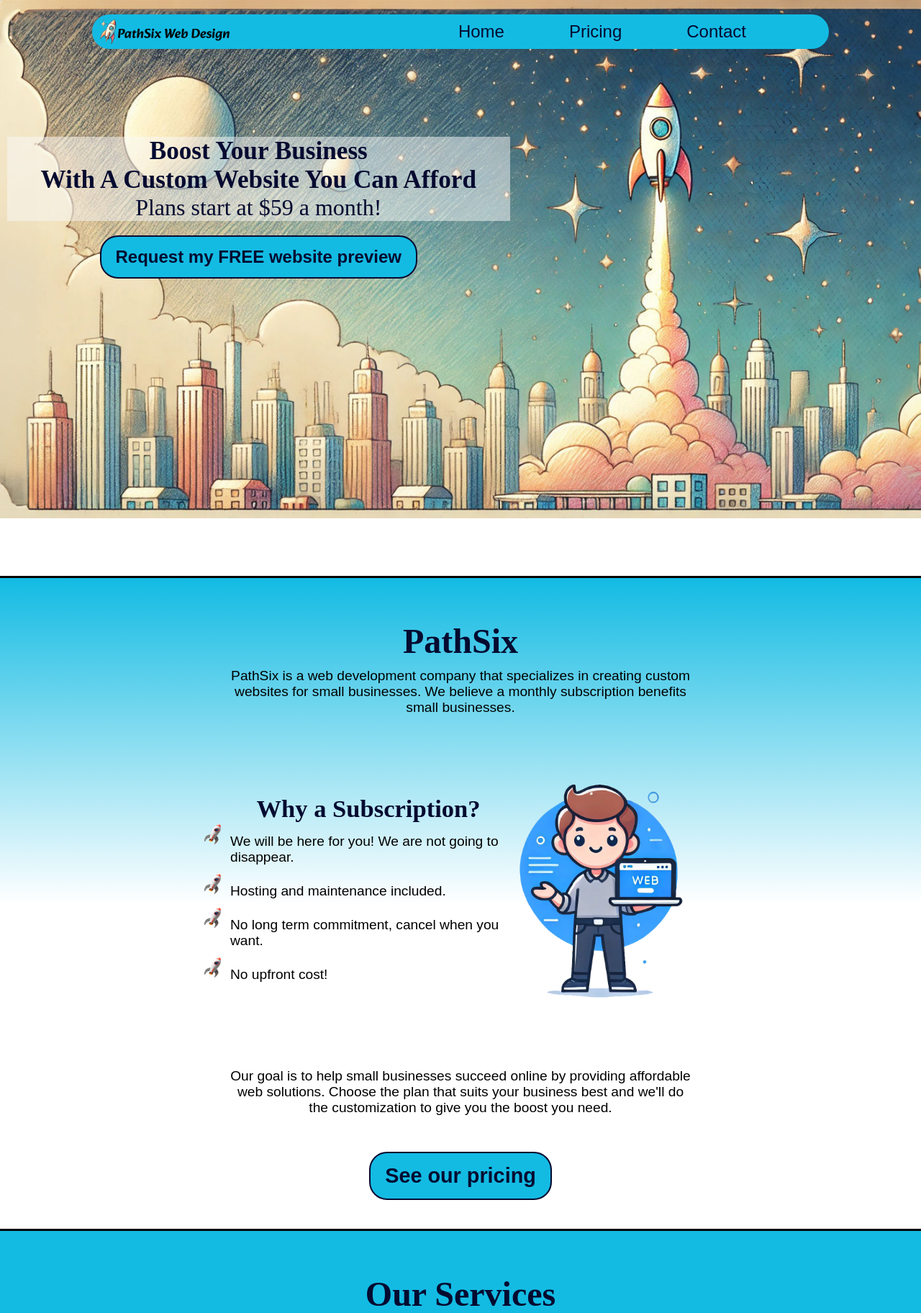
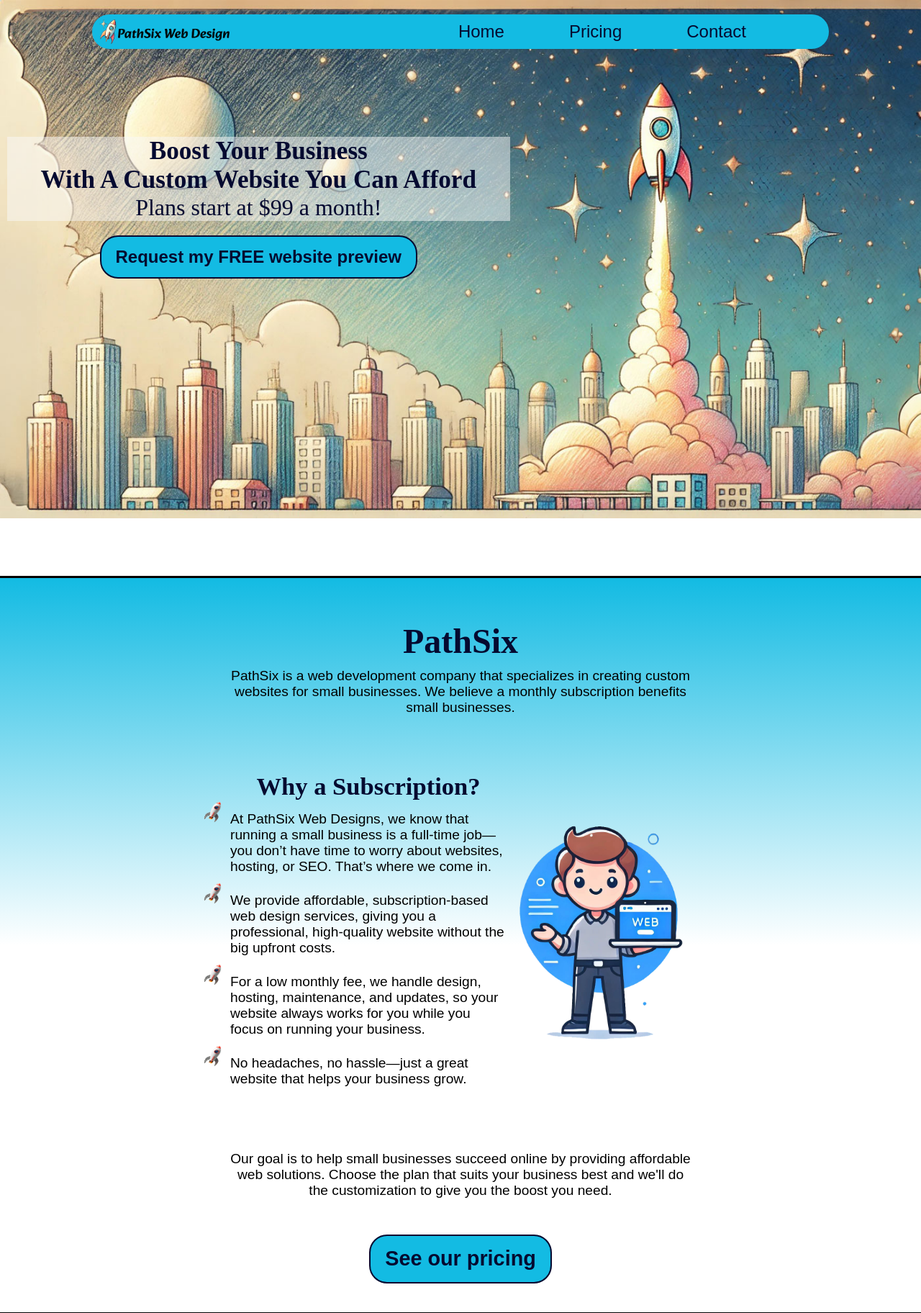
Before and after one commit to boonewh/pathsixdesigns, a Flask app: page / in a window 1280 px wide. Shown: the top 1824 px of the page at 72% size. Run offline with Flask 3, Linux system fonts and the light colour scheme; some libraries are stand-ins or nearby versions; some web fonts are replaced.

Commit message:
Fixing index.html

```diff
--- a/templates/index.html
+++ b/templates/index.html
@@ -10,7 +10,7 @@
         <div class="header-banner">
             <h1>Boost Your Business</h1>
             <h2>With A Custom Website You Can Afford</h2>
-            <p>Plans start at $59 a month!</p>
+            <p>Plans start at $99 a month!</p>
             <div class="buttons">
             <button><a href="{{ url_for('contact') }}">Request my FREE website preview</a></button>
             </div>
@@ -26,10 +26,10 @@
                     <div class="main-content">
                         <ul>
                             <h3>Why a Subscription?</h3>
-                            <li>We will be here for you! We are not going to disappear.</li>
-                            <li>Hosting and maintenance included.</li>
-                            <li>No long term commitment, cancel when you want.</li>
-                            <li>No upfront cost!</li>
+                            <li>At PathSix Web Designs, we know that running a small business is a full-time job—you don’t have time to worry about websites, hosting, or SEO. That’s where we come in.</li>
+                            <li>We provide affordable, subscription-based web design services, giving you a professional, high-quality website without the big upfront costs.</li>
+                            <li>For a low monthly fee, we handle design, hosting, maintenance, and updates, so your website always works for you while you focus on running your business.</li>
+                            <li>No headaches, no hassle—just a great website that helps your business grow.</li>
                         </ul>
                         <img src="{{ url_for('static', filename='images/PathSix_guy.png') }}" alt="The PathSix Web Guy">
                     </div>
@@ -102,7 +102,7 @@
                 <a href="https://rexcopoly.com"><img src="{{ url_for('static', filename='images/rexcopoly.jpg')}}" alt="Rexco website link"></a>
                 <a href="https://odessatrucktrailer.com"><img src="{{ url_for('static', filename='images/trucktrailer.jpg')}}" alt="Odessa Truck and Trailer website link"></a>
             </div>
+            <a href="https://designrush.com"><img src="{{ url_for('static', filename='images/verified_agencyv1.png')}}" alt="Design Rush Verified Agency" id="verified"></a>
             <img src="{{ url_for('static', filename='images/rocket.png')}}" alt="Rocket coming from a laptop artwork">
-            <div class="portfolio"><button><a href="https://willboone.dev">Click here to see our web specialist Will's portfolio</a></button></div>
         </div>
 {% endblock %}
```
